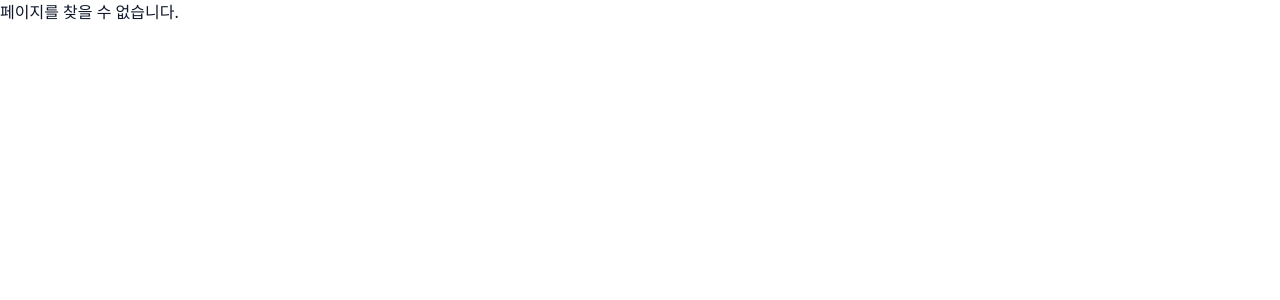
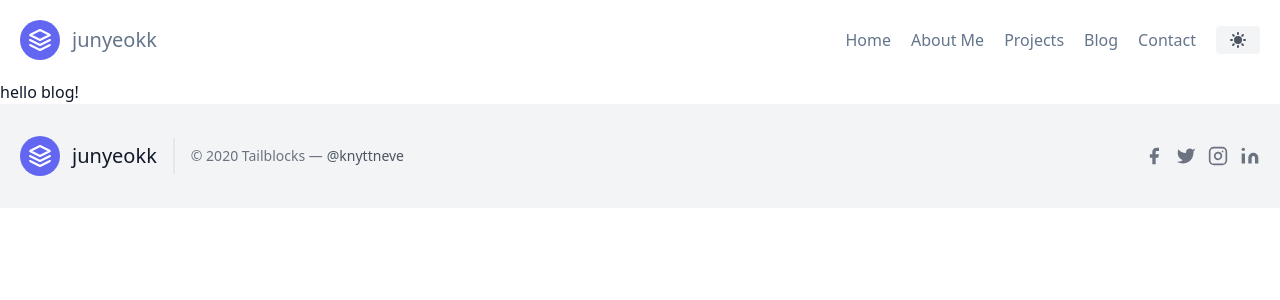
Before and after one commit to junyeokk/junyeokk.dev, a Next.js app: page /blog in a window 1280 px wide. Before the commit this address had no page. Shown: the top 300 px of the page. Built offline with nearby package versions, Linux system fonts and the light colour scheme.

Commit message:
feat: blog 페이지

```diff
--- /dev/null
+++ b/pages/blog.js
@@ -0,0 +1,9 @@
+import Layout from "../components/layout";
+
+export default function Blog() {
+    return (
+        <Layout>
+            <h1>hello blog!</h1>
+        </Layout>
+    );
+}
```
